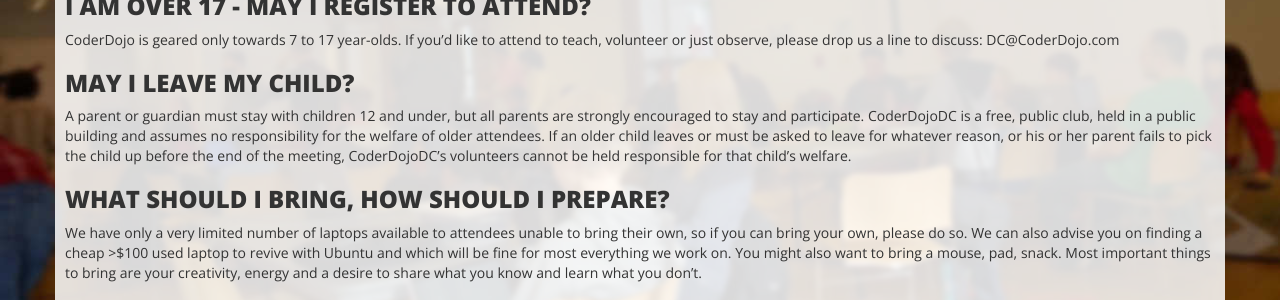
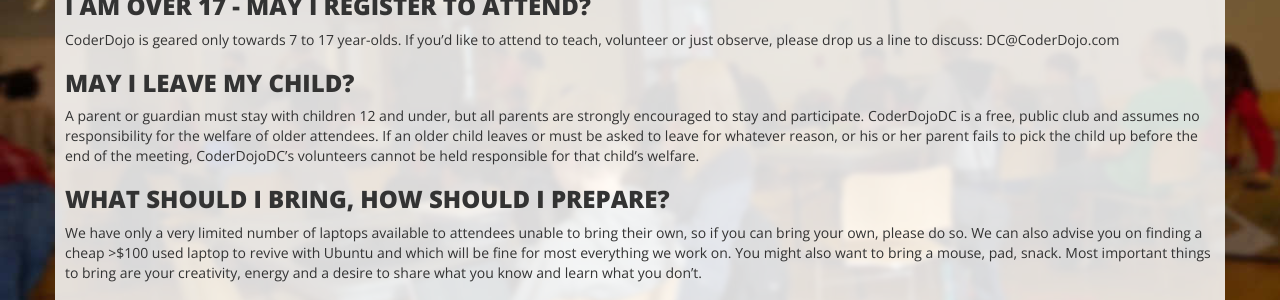
Before and after one commit to CoderDojoDC/CoderDojoDC.github.io, a Jekyll site: the page built from faq/index.md, in a window 1280 px wide. Shown: the part 463-763 px from the top of the page. Built offline with Jekyll 4.4.1, drawn with Linux system fonts in a browser that asks for light colours; Markdown is read by kramdown in place of the engine named in the settings; comment, search, counter and statistics services are not loaded.

Commit message:
Edit "held in public place" text; text formating

```diff
--- a/faq/index.md
+++ b/faq/index.md
@@ -6,7 +6,9 @@ layout: default
 
 ### How much does CoderDojoDC cost?
 
-Nothing! One of the core rules of the CoderDojo format is to keep everything low-stress, by avoiding introducing any costs for anyone, for anything.  We are completely dependent on volunteers and donated equipment and space to meet.
+Nothing! One of the core rules of the CoderDojo format is to keep everything
+low-stress, by avoiding introducing any costs for anyone, for anything.  We
+are completely dependent on volunteers and donated equipment and space to meet.
 
 ### My child is not yet 7 years old, can s/he still attend?
 
@@ -18,7 +20,12 @@ CoderDojo is geared only towards 7 to 17 year-olds.  If you’d like to attend t
 
 ### May I leave my child?
 
-A parent or guardian must stay with children 12 and under, but all parents are strongly encouraged to stay and participate.  CoderDojoDC is a free, public club, held in a public building and assumes no responsibility for the welfare of older attendees.  If an older child leaves or must be asked to leave for whatever reason, or his or her parent fails to pick the child up before the end of the meeting, CoderDojoDC’s volunteers cannot be held responsible for that child’s welfare.
+A parent or guardian must stay with children 12 and under, but all parents
+are strongly encouraged to stay and participate.  CoderDojoDC is a free,
+public club and assumes no responsibility for the welfare of older attendees.
+If an older child leaves or must be asked to leave for whatever reason, or
+his or her parent fails to pick the child up before the end of the meeting,
+CoderDojoDC’s volunteers cannot be held responsible for that child’s welfare.
 
 ### What should I bring, how should I prepare?
 
```
Also changed, not shown: about/index.md (+4 -1 lines).
